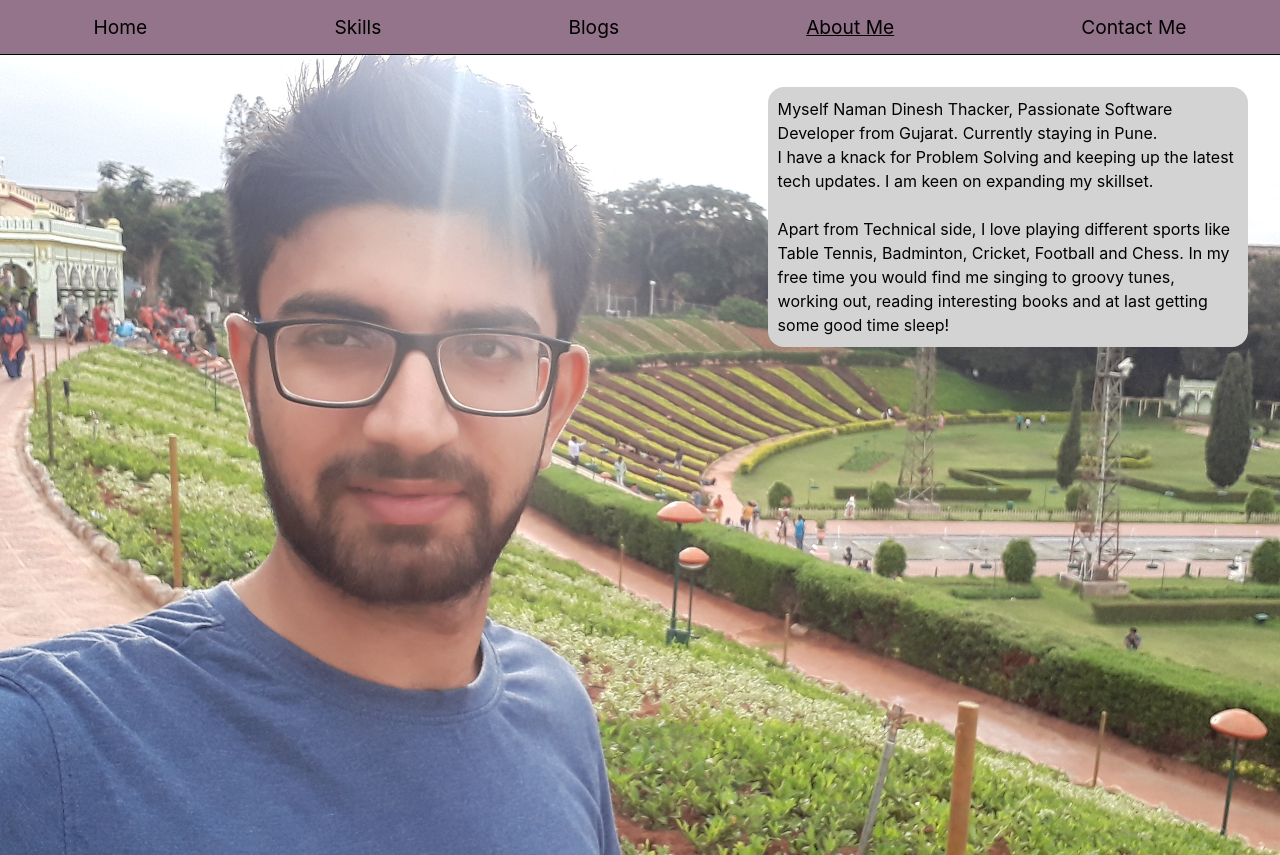
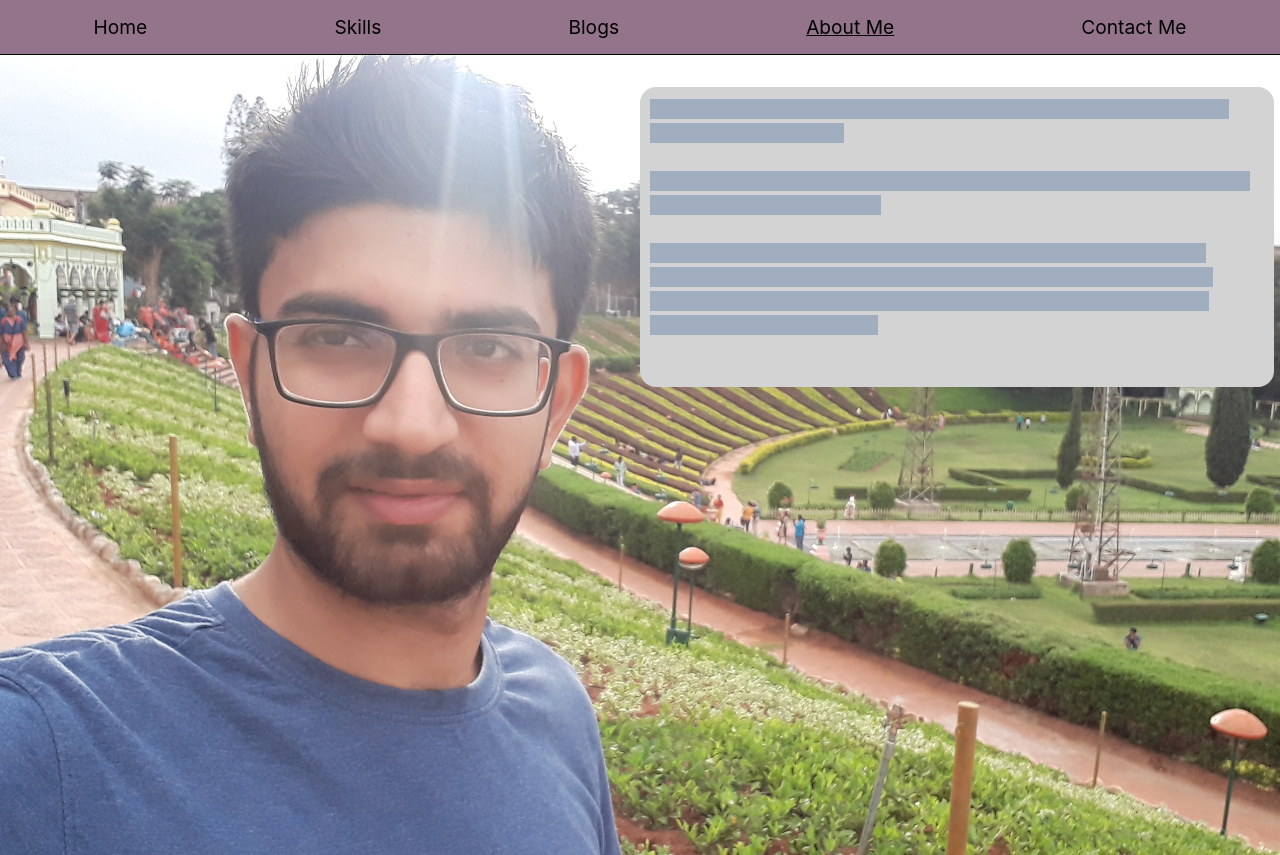
Before and after one commit to NDThacker/ProfileSite, a React (Vite) app: page /about-me in a window 1280 px wide. Built offline with nearby package versions, Linux system fonts and the light colour scheme; a web font is replaced by a local one.

Commit message:
text animation implemented

```diff
--- a/src/screens/About.jsx
+++ b/src/screens/About.jsx
@@ -1,13 +1,20 @@
-import '../styles/about.scss';
-
+import "../styles/about.scss";
 
 export default function About() {
-return (
+  return (
     <main id="aboutContainer">
-        <p>
-        Myself Naman Dinesh Thacker, Passionate Software Developer from Gujarat. Currently staying in Pune.<br />I have a knack for Problem Solving and keeping up the latest tech updates. I am keen on expanding my skillset.
-        <br /><br />Apart from Technical side, I love playing different sports like Table Tennis, Badminton, Cricket, Football and Chess. In my free time you would find me singing to groovy tunes, working out, reading interesting books and at last getting some good time sleep!
-        </p>
+      <div>
+        <p className="aboutContent">
+          Myself Naman Dinesh Thacker, Passionate Software Developer from
+          Gujarat. Currently staying in Pune.
+          <br /><br />I have a knack for Problem Solving and keeping up the latest
+          tech updates. I am keen on expanding my skillset.
+          <br /><br />
+          Apart from Technical side, I love playing different sports like Table
+          Tennis, Badminton, Cricket, Football and Chess. In my free time you
+          would find me singing to groovy tunes, working out, reading
+          interesting books and at last getting some good time sleep!</p>
+      </div>
     </main>
-)
+  );
 }
--- a/src/screens/Contact.jsx
+++ b/src/screens/Contact.jsx
@@ -18,7 +18,7 @@ export default function Contact() {
       <article id="socials">
       Find me at @<p id="socialLinks"><br />
         <a href="https://github.com/NDThacker" target="_blank"><i className="fa-brands fa-github icon"></i></a>
-        <a href="https://leetcode.com/u/namandt/" target="_blank"><i className="fa-solid fa-code icon"></i></a>
+        <a href="https://leetcode.com/u/namandt/" target="_blank"><img className="icon leetcode"src="./leetcode.svg" alt="leetcode" /></a>
         <a href="https://hackerrank.com/profile/namanthacker25" target="_blank"><i className="fa-brands fa-hackerrank icon"></i></a>
         <a href="https://linkedin.com/in/naman-thacker-7b915a141/" target="_blank"><i className="fa-brands fa-linkedin icon"></i></a>
         </p>
--- a/src/styles/about.scss
+++ b/src/styles/about.scss
@@ -6,12 +6,28 @@
     height: 100vh;
     margin: 0 0;
 }
-#aboutContainer p {
+#aboutContainer div {
     background-color: lightgray;
     padding: 0.6rem;
     border-radius: 1rem;
     position: relative;
     top: 2rem;
-    left: 60vw;
-    width: 36vw;
+    left: 50vw;
+    width: 48vw;
+    height: 35vh;
+    overflow: hidden;
 }
+
+.aboutContent {
+    color: transparent;
+    background-position: right;
+    background-size: 100% 100%;
+    background-image: linear-gradient(#a0aec0, #a0aec0);
+    display: inline;
+    background-repeat: no-repeat;
+    transition: all 500ms ease-in-out;
+  }
+.aboutContent:hover {
+    color: #000;
+    background-size: 0% 100%;
+  }
--- a/src/styles/contact.scss
+++ b/src/styles/contact.scss
@@ -33,6 +33,7 @@ a[href="https://cal.com/naman-thacker"] {
     margin-top: 1rem;
 }
 
-// #details, #socials, #meeting {
-//     border: 1px solid darkgray;
-// }
+.leetcode {
+    width: 1.6rem;
+    height: 1.6rem;
+}
```
Also changed, not shown: public/leetcode.svg (added).
